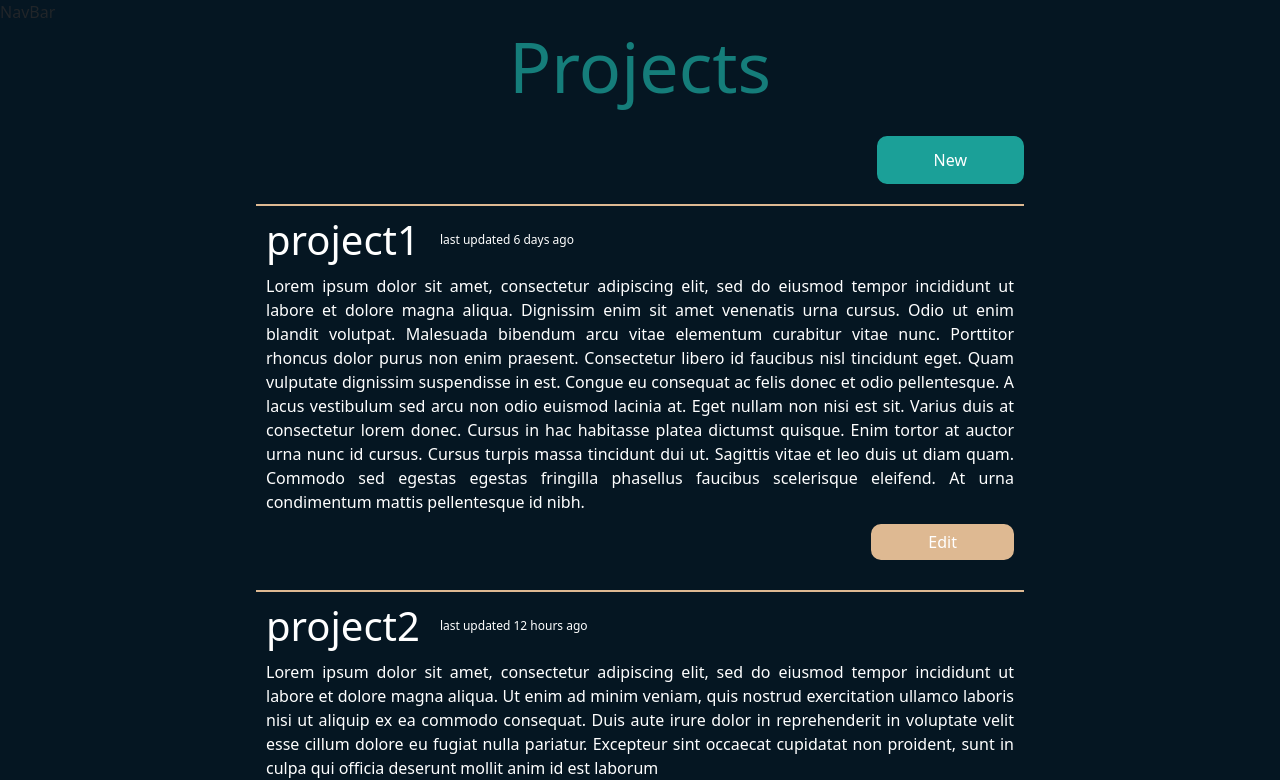
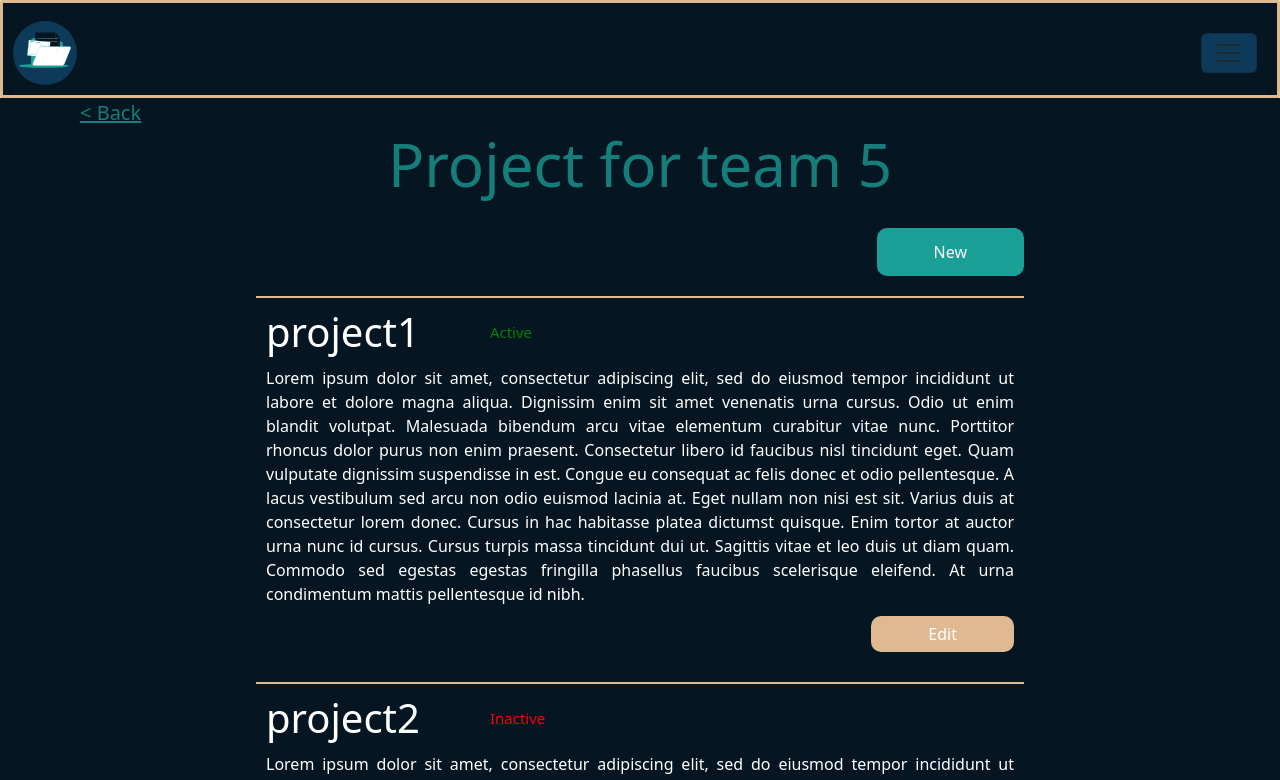
Before and after one commit to WilliamRDavis98/Company-Portal, an Angular app in the folder frontend/: page /projects in a window 1280 px wide. Shown: the top 780 px of the page. Built offline with nearby package versions, Linux system fonts and the light colour scheme.

Commit message:
Updated status, added nav bar, added condition to remove add button if user is not admin, change css

```diff
--- a/frontend/src/app/projects/project/project.component.css
+++ b/frontend/src/app/projects/project/project.component.css
@@ -10,11 +10,9 @@
     display: flex;
     align-items: center;
   }
-
-  .timestamp {
-    margin: 0;
-    margin-right: 20px;
-    font-size: 12px;
+  .status{
+    font-size: 15px;
+    margin-left: 50px;
   }
 
   .projectDescription {
@@ -54,3 +52,11 @@
     margin-right: 20px;
     font-size: 40px;
   }
+
+  .active {
+    color: green;
+  }
+
+  .inactive {
+    color: red;
+  }
--- a/frontend/src/app/projects/project/project.component.html
+++ b/frontend/src/app/projects/project/project.component.html
@@ -1,7 +1,9 @@
 <div class="project-wrapper horizontal-line">
     <div class="name-timestamp">
       <h2 class="projectName">{{project.name}}</h2>
-      <p class="timestamp">{{getTimeDifference(project.timestamp)}}</p>
+      <div [ngClass]="checkStatus(project.active)" class="status">
+        {{ project.active ? 'Active' : 'Inactive' }}
+      </div>
     </div>
     <p class="projectDescription">{{project.description}}</p>
     <div class="edit-button">
--- a/frontend/src/app/projects/project/project.component.ts
+++ b/frontend/src/app/projects/project/project.component.ts
@@ -9,23 +9,26 @@ export class ProjectComponent {
 
   @Input() project: any;
 
-  getTimeDifference(timestamp: number): string {
-    const currentTimestamp = Date.now();
-    const difference = currentTimestamp - timestamp;
+  // getTimeDifference(timestamp: number): string { //calculate time difference to show last updated time
+  //   const currentTimestamp = Date.now();
+  //   const difference = currentTimestamp - timestamp;
 
-    const seconds = Math.floor(difference / 1000);
-    const minutes = Math.floor(seconds / 60);
-    const hours = Math.floor(minutes / 60);
-    const days = Math.floor(hours / 24);
+  //   const seconds = Math.floor(difference / 1000);
+  //   const minutes = Math.floor(seconds / 60);
+  //   const hours = Math.floor(minutes / 60);
+  //   const days = Math.floor(hours / 24);
 
-    if (days > 0) {
-      return `last updated ${days} ${days === 1 ? 'day' : 'days'} ago`;
-    } else if (hours > 0) {
-      return `last updated ${hours} ${hours === 1 ? 'hour' : 'hours'} ago`;
-    } else if (minutes > 0) {
-      return `last updated ${minutes} ${minutes === 1 ? 'minute' : 'minutes'} ago`;
-    } else {
-      return `last updated ${seconds} ${seconds === 1 ? 'second' : 'seconds'} ago`;
-    }
+  //   if (days > 0) {
+  //     return `last updated ${days} ${days === 1 ? 'day' : 'days'} ago`;
+  //   } else if (hours > 0) {
+  //     return `last updated ${hours} ${hours === 1 ? 'hour' : 'hours'} ago`;
+  //   } else if (minutes > 0) {
+  //     return `last updated ${minutes} ${minutes === 1 ? 'minute' : 'minutes'} ago`;
+  //   } else {
+  //     return `last updated ${seconds} ${seconds === 1 ? 'second' : 'seconds'} ago`;
+  //   }
+  // }
+  checkStatus(status: boolean): string  {
+    return status ? 'active' : 'inactive';
   }
 }
--- a/frontend/src/app/projects/projects.component.css
+++ b/frontend/src/app/projects/projects.component.css
@@ -1,8 +1,28 @@
+body{
+  display: flex;
+  flex-direction: column;
+  height: 100vh;
+  margin: 0;
+}
 .main-container {
     display: flex;
     flex-direction: column;
     justify-content: space-between;
     background-color: #051622;
+    height: 87vh;
+    flex: 1;
+    overflow-y: auto;
+  }
+
+  .main-container::-webkit-scrollbar {
+    display: none;
+  }
+
+  .back-link{
+    background-color: #051622;
+    font-size: 20px;
+    padding-left: 10vh;
+    color: #157D7A;
   }
 
   .proj-container {
@@ -16,7 +36,7 @@
 
   .proj-title {
     text-align: center;
-    font-size: 70px;
+    font-size: 60px;
     color: #157D7A;
   }
 
--- a/frontend/src/app/projects/projects.component.html
+++ b/frontend/src/app/projects/projects.component.html
@@ -1,10 +1,16 @@
-<div class="main-container">
-  <div>NavBar</div>
-  <div class="proj-container">
-    <h1 class="proj-title">Projects</h1>
-    <button class="proj-new-button">New</button>
-    <div class="proj-component">
-        <app-project *ngFor="let project of projects" [project]="project"></app-project>
+<body>
+  <app-nav-bar></app-nav-bar>
+  <a routerLink="/teams" class="back-link">&lt; Back</a>
+  <div class="main-container">
+    <div class="proj-container">
+      <h1 class="proj-title">Project for team {{teamId}}</h1>
+      <button *ngIf="isAdmin" class="proj-new-button">New</button>
+      <div class="proj-component">
+        <app-project
+          *ngFor="let project of projects"
+          [project]="project"
+        ></app-project>
+      </div>
     </div>
   </div>
-</div>
+</body>
--- a/frontend/src/app/projects/projects.component.ts
+++ b/frontend/src/app/projects/projects.component.ts
@@ -9,27 +9,33 @@ export class ProjectsComponent {
   projects = [
     {
       name: 'project1',
-      timestamp: 1699938793 * 1000,
+      // timestamp: 1699938793 * 1000,
+      active: true,
       description:
         'Lorem ipsum dolor sit amet, consectetur adipiscing elit, sed do eiusmod tempor incididunt ut labore et dolore magna aliqua. Dignissim enim sit amet venenatis urna cursus. Odio ut enim blandit volutpat. Malesuada bibendum arcu vitae elementum curabitur vitae nunc. Porttitor rhoncus dolor purus non enim praesent. Consectetur libero id faucibus nisl tincidunt eget. Quam vulputate dignissim suspendisse in est. Congue eu consequat ac felis donec et odio pellentesque. A lacus vestibulum sed arcu non odio euismod lacinia at. Eget nullam non nisi est sit. Varius duis at consectetur lorem donec. Cursus in hac habitasse platea dictumst quisque. Enim tortor at auctor urna nunc id cursus. Cursus turpis massa tincidunt dui ut. Sagittis vitae et leo duis ut diam quam. Commodo sed egestas egestas fringilla phasellus faucibus scelerisque eleifend. At urna condimentum mattis pellentesque id nibh.',
     },
     {
       name: 'project2',
-      timestamp: 1700457193 * 1000,
+      // timestamp: 1700457193 * 1000,
+      active: false,
       description:
         'Lorem ipsum dolor sit amet, consectetur adipiscing elit, sed do eiusmod tempor incididunt ut labore et dolore magna aliqua. Ut enim ad minim veniam, quis nostrud exercitation ullamco laboris nisi ut aliquip ex ea commodo consequat. Duis aute irure dolor in reprehenderit in voluptate velit esse cillum dolore eu fugiat nulla pariatur. Excepteur sint occaecat cupidatat non proident, sunt in culpa qui officia deserunt mollit anim id est laborum',
     },
     {
       name: 'project3',
-      timestamp: 1700522344 * 1000,
+      // timestamp: 1700522344 * 1000,
+      active: true,
       description:
         'Lorem ipsum dolor sit amet, consectetur adipiscing elit, sed do eiusmod tempor incididunt ut labore et dolore magna aliqua. Pharetra vel turpis nunc eget lorem dolor sed viverra. Mauris augue neque gravida in fermentum. Viverra nibh cras pulvinar mattis nunc sed. Quam pellentesque nec nam aliquam sem et tortor. Egestas congue quisque egestas diam. Iaculis eu non diam phasellus. Turpis egestas sed tempus urna. Quisque egestas diam in arcu cursus. Lacus sed viverra tellus in hac habitasse platea dictumst. Duis convallis convallis tellus id interdum. Etiam sit amet nisl purus. Viverra nibh cras pulvinar mattis. In fermentum et sollicitudin ac orci phasellus egestas. Porta non pulvinar neque laoreet suspendisse interdum consectetur.',
     },
     {
       name: 'project4',
-      timestamp: Date.now(),
+      // timestamp: Date.now(),
+      active: true,
       description:
         'Lorem ipsum dolor sit amet, consectetur adipiscing elit, sed do eiusmod tempor incididunt ut labore et dolore magna aliqua. Pharetra vel turpis nunc eget lorem dolor sed viverra. Mauris augue neque gravida in fermentum. Viverra nibh cras pulvinar mattis nunc sed. Quam pellentesque nec nam aliquam sem et tortor. Egestas congue quisque egestas diam. Iaculis eu non diam phasellus. Turpis egestas sed tempus urna. Quisque egestas diam in arcu cursus. Lacus sed viverra tellus in hac habitasse platea dictumst. Duis convallis convallis tellus id interdum. Etiam sit amet nisl purus. Viverra nibh cras pulvinar mattis. In fermentum et sollicitudin ac orci phasellus egestas. Porta non pulvinar neque laoreet suspendisse interdum consectetur.',
     }
   ];
+  teamId = 5
+  isAdmin = true
 }
```
